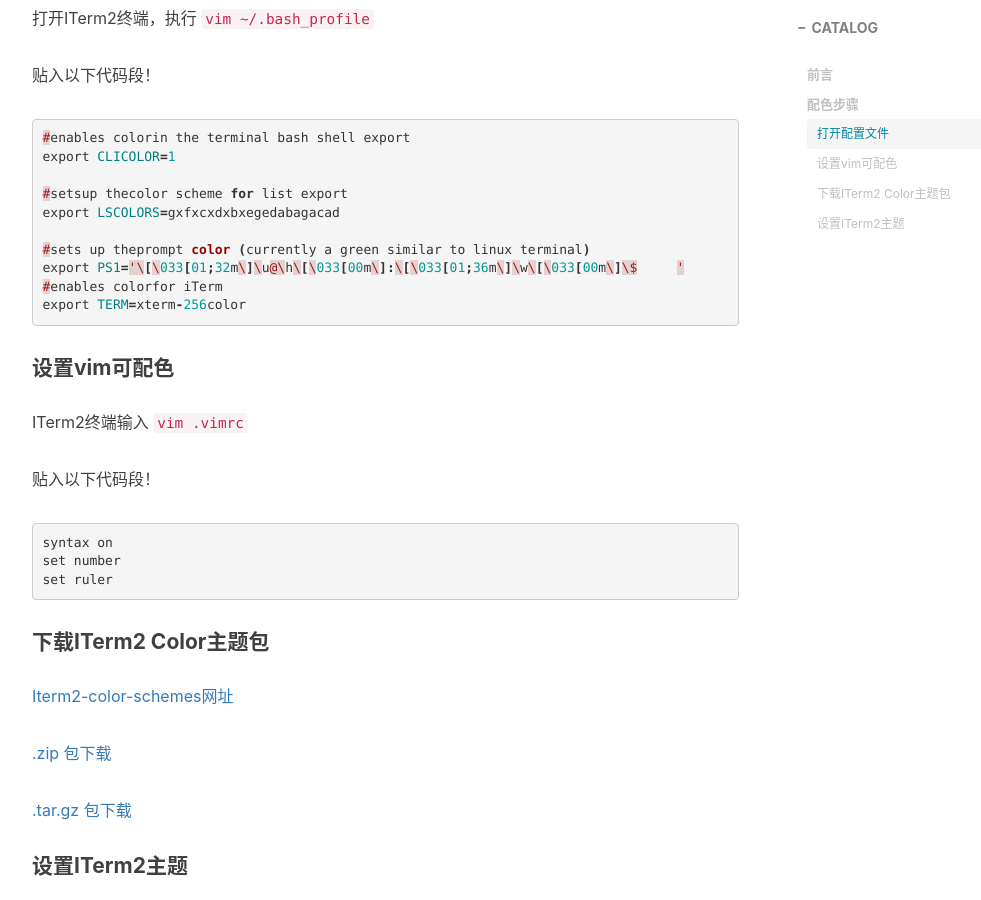
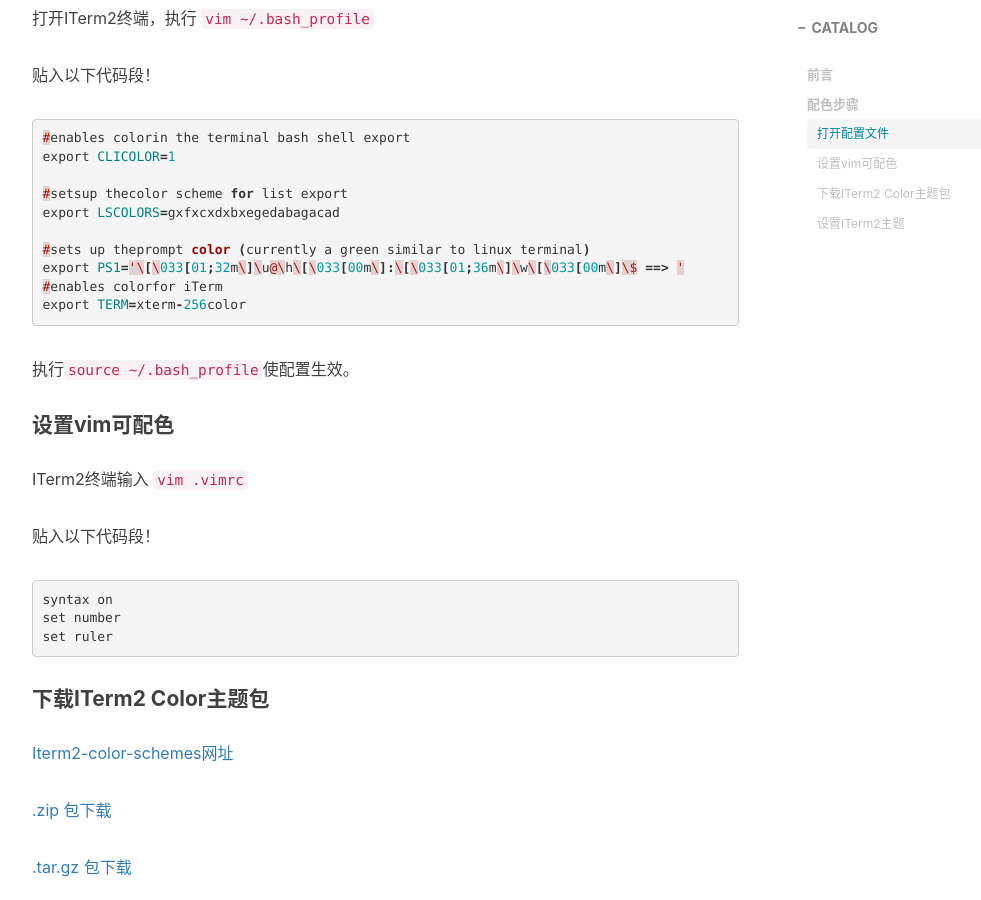
Before and after one commit to hyuga0410/hyuga.github.io, a Jekyll site: the page built from _posts/2019-01-10-alfred-iterm2-colorMatching.md, in a window 1280 px wide and 900 px high, scrolled down 959 px. Shown: the whole window, without its empty margins (233-1214 px from the left). Built offline with Jekyll 4.4.1, drawn with Linux system fonts in a browser that asks for light colours; nearby versions of some CDN libraries; comment, search, counter and statistics services are not loaded.

```diff
--- a/_posts/2019-01-10-alfred-iterm2-colorMatching.md
+++ b/_posts/2019-01-10-alfred-iterm2-colorMatching.md
@@ -34,10 +34,12 @@
 export LSCOLORS=gxfxcxdxbxegedabagacad
 
 #sets up theprompt color (currently a green similar to linux terminal)
-export PS1='\[\033[01;32m\]\u@\h\[\033[00m\]:\[\033[01;36m\]\w\[\033[00m\]\$     '
+export PS1='\[\033[01;32m\]\u@\h\[\033[00m\]:\[\033[01;36m\]\w\[\033[00m\]\$ ==> '
 #enables colorfor iTerm
 export TERM=xterm-256color
 {% endhighlight %}
+
+执行`source ~/.bash_profile`使配置生效。
 
 #### 设置vim可配色
 ITerm2终端输入 `vim .vimrc`
```
